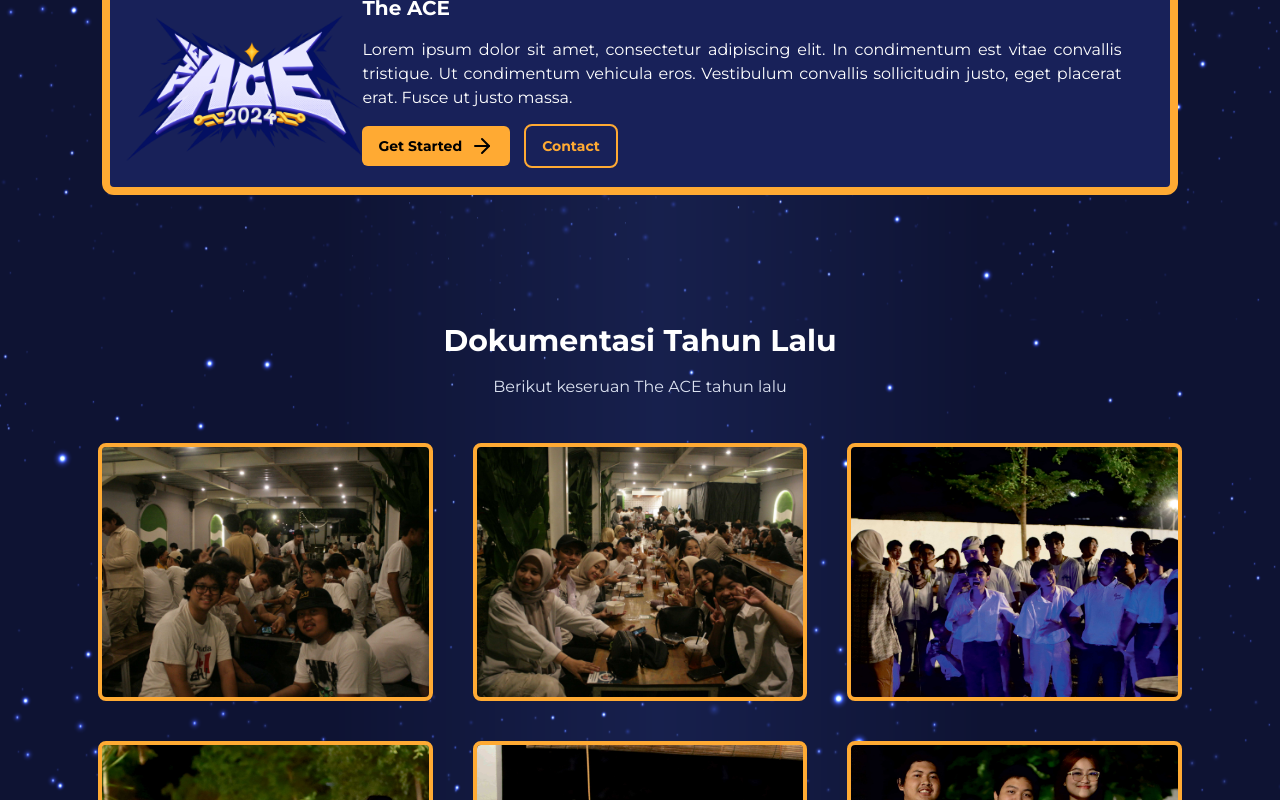
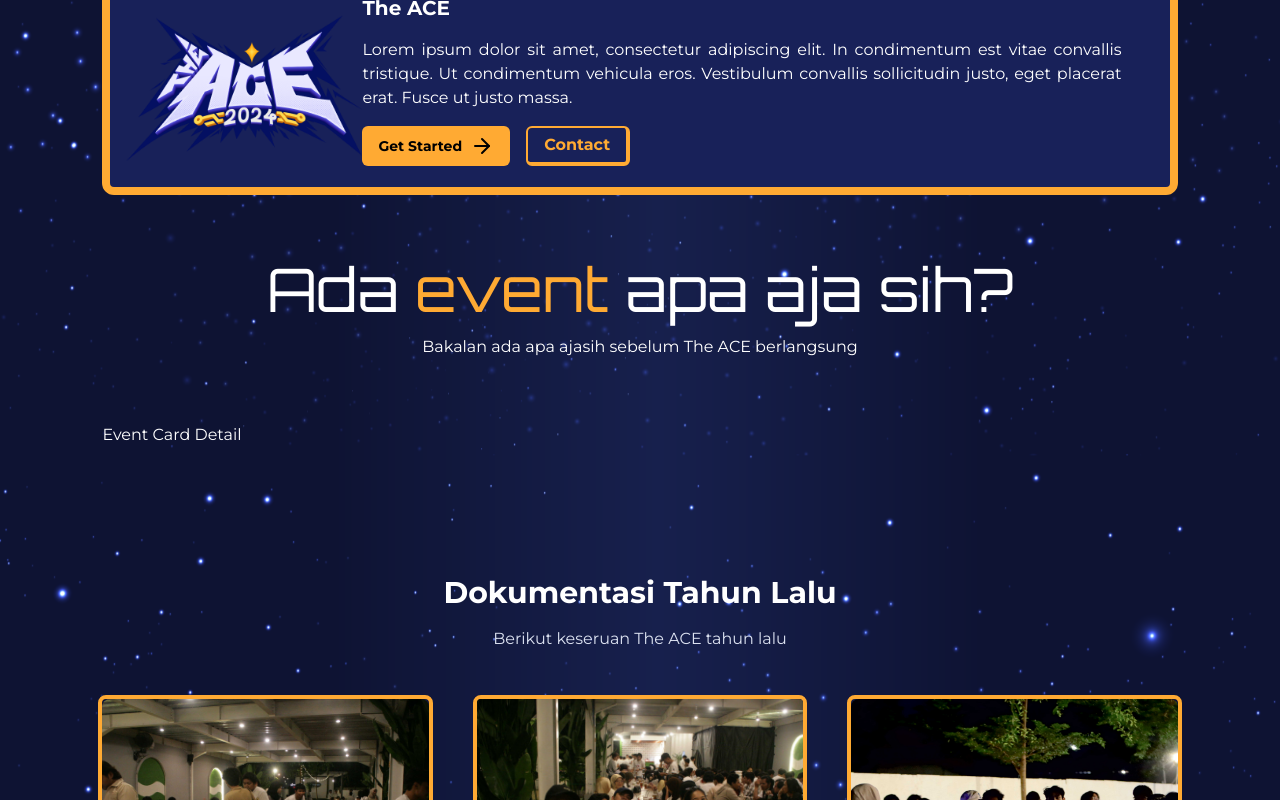
Before and after one commit to Brilliahib/theace-2024, a Next.js app: page / in a window 1280 px wide. Shown: the part 940-1740 px from the top of the page. Built offline with nearby package versions, Linux system fonts and the light colour scheme.

Commit message:
add: event-card + animation documentation

```diff
--- a/app/page.jsx
+++ b/app/page.jsx
@@ -11,7 +11,7 @@ export default function Home() {
     <>
       <div className="md:h-screen min-h-[70vh] flex flex-col space-y-8 justify-center items-center md:mt-24">
         <div
-          className={`text-white text-4xl md:text-6xl text-center font-semibold font-orbitron ${orbitron.className}`}
+          className={`text-white text-4xl md:text-6xl text-center font-semibold ${orbitron.className}`}
         >
           <p>
             Break the <span className="text-primary">algorithm</span>,
--- a/components/documentation/min-pic.jsx
+++ b/components/documentation/min-pic.jsx
@@ -12,18 +12,20 @@ const MiniPicture = () => {
     "/images/8.jpg",
     "/images/9.jpg",
   ];
+
   return (
     <div className="pad-x my-12">
       <div className="grid lg:grid-cols-3 sm:grid-cols-2 grid-cols-1 md:gap-12 gap-8">
         {images.map((image, index) => (
           <div
             key={index}
-            className=" outline outline-4 rounded outline-primary "
+            className="relative w-full mx-auto h-auto overflow-hidden outline outline-4 rounded outline-primary"
           >
             <img
               src={image}
               alt={`Image ${index + 1}`}
-              className="rounded w-full h-[250px] object-cover"
+              className={`w-full h-64 object-cover relative z-0 rounded-lg transition-all duration-300 ${index % 2 === 0 ? 'hover:scale-110' : 'scale-110 hover:scale-100'
+                }`}
             />
           </div>
         ))}
--- /dev/null
+++ b/components/event/event-card-detail.jsx
@@ -0,0 +1,9 @@
+import React from 'react'
+
+const EventCardDetail = () => {
+    return (
+        <div>Event Card Detail</div>
+    )
+}
+
+export default EventCardDetail
--- /dev/null
+++ b/components/event/event-card-main.jsx
@@ -0,0 +1,21 @@
+import React from 'react'
+import EventCardDetail from './event-card-detail'
+import { Orbitron } from "next/font/google";
+
+
+const orbitron = Orbitron({ subsets: ["latin"] });
+const EventCardMain = () => {
+    return (
+        <>
+            <div className='text-center space-y-4 my-16'>
+                <h1 className={`${orbitron.className}  text-4xl md:text-6xl`}>
+                    Ada <span className='text-primary'>event</span> apa aja sih?
+                </h1>
+                <p>Bakalan ada apa ajasih sebelum The ACE berlangsung</p>
+            </div>
+            <EventCardDetail />
+        </>
+    )
+}
+
+export default EventCardMain
--- a/components/event/event.jsx
+++ b/components/event/event.jsx
@@ -2,6 +2,7 @@ import { ArrowRight } from 'lucide-react';
 import Image from 'next/image';
 import React from 'react'
 import { Button } from '../ui/button';
+import EventCardMain from './event-card-main';
 import logo from "/public/images/logo.png";
 
 const EventComponent = () => {
@@ -19,10 +20,16 @@ const EventComponent = () => {
                             Get Started
                             <ArrowRight color="#000000" />
                         </Button>
-                        <Button className="bg-[#182159] text-[#FFAA33] hover:text-black font-bold outline outline-2 outline-[#FFAA33]">Contact</Button>
+                        <Button
+                            variant="outline"
+                            className="text-primary font-bold text-md flex gap-x-2 hover:bg-primary hover:text-black"
+                        >
+                            Contact
+                        </Button>
                     </div>
                 </div>
             </div>
+            <EventCardMain />
         </div>
     )
 }
```
